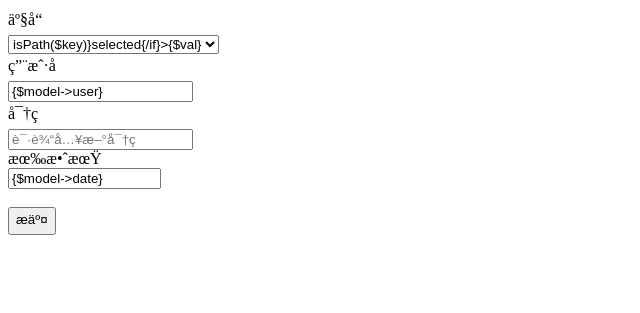
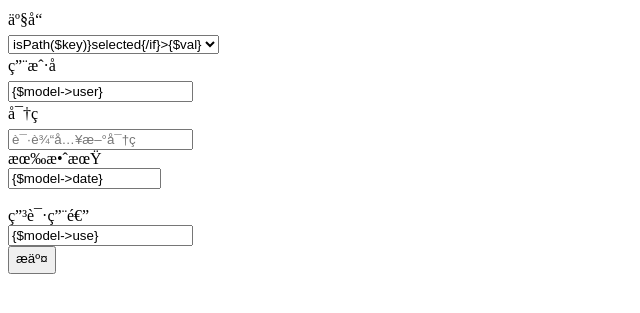
Before and after one commit to shipSun/apache-web, a PHP site: page /DbName/application/htpasswd/view/index/common/create_edit.html in a window 1280 px wide. Shown: the top 313 px of the page, without its empty margins (0-640 px from the left). Run offline with PHP 8.4, Linux system fonts and the light colour scheme.

Commit message:
添加申请用途

```diff
--- a/application/htpasswd/controller/Index.php
+++ b/application/htpasswd/controller/Index.php
@@ -33,6 +33,7 @@
 	        $data['path'] =$request->param('path');
 	        $data['user'] = $request->param('user');
 	        $data['passwd'] = $request->param('passwd');
+	        $data['use'] = $request->param('use');
 	        $data['date'] = strtotime($request->param('date').' 23:59:59');
 	        $ht = new HtpasswdModel($data);
 	        echo $ht->create();
@@ -45,7 +46,6 @@
     	$request = $this->formatID($id);
     	$htpasswdDao = new HtpasswdDao();
     	$userInfo = $htpasswdDao->find($request[2], $request[0]);
-
     	$htpasswdModel = new HtpasswdModel($userInfo);
     	return $this->fetch('edit',['model'=>$htpasswdModel]);
     }
@@ -55,6 +55,7 @@
 	    	$data['path'] =$userPath[0];
 	        $data['user'] = $userPath[2];
 	        $data['passwd'] = $request->param('passwd');
+	        $data['use'] = $request->param('use');
 	        $data['date'] = strtotime($request->param('date').' 23:59:59');
 	        $ht = new HtpasswdModel($data);
 	        echo $ht->create();
--- a/application/htpasswd/dao/redis/HtpasswdDao.php
+++ b/application/htpasswd/dao/redis/HtpasswdDao.php
@@ -36,6 +36,7 @@
 		$data['path'] = $db->hGet($key, 'path');
 		$data['user'] = $db->hGet($key, 'user');
 		$data['passwd'] = $db->hGet($key, 'passwd');
+		$data['use'] = $db->hGet($key, 'use');
 		$data['date'] = $db->hGet($key, 'date');
 		$data['id'] = $db->ZSCORE ($this->key, $key);
 		$data['key'] = $key;
--- a/application/htpasswd/model/HtpasswdModel.php
+++ b/application/htpasswd/model/HtpasswdModel.php
@@ -18,6 +18,7 @@
 		$this->user = '';
 		$this->passwd = '';
 		$this->date = time();
+		$this->use = '';
 	}
     public function create(array $data=[]){
     	if(!empty($data)){
--- a/application/htpasswd/view/index/common/create_edit.html
+++ b/application/htpasswd/view/index/common/create_edit.html
@@ -35,6 +35,12 @@
     </div>
   </div>
   <div class="form-group">
+    <label class="col-sm-2 control-label">申请用途</label>
+    <div class="col-sm-5" style="color:red">
+    <input class="form-control" type="text" value="{$model->use}"  name="use" placeholder="请输入用途">
+    </div>
+  </div>
+  <div class="form-group">
     <div class="col-sm-offset-2 col-sm-10">
       <button type="submit" class="btn btn-default" id="submit">提交</button>
     </div>
--- a/application/htpasswd/view/index/edit.html
+++ b/application/htpasswd/view/index/edit.html
@@ -18,7 +18,7 @@
             url: url,
             type: 'PUT',
             cache: false,
-            data: {"date":$('#form input[name=date]').val(),'passwd':$('#form input[name=passwd]').val()},
+            data: {"date":$('#form input[name=date]').val(),'passwd':$('#form input[name=passwd]').val(),'use':$('#form input[name=use]').val()},
         }).done(function(res) {
             alert(res);
            window.location.href="{:url('/htpasswd',[],'','www')}";
--- a/application/htpasswd/view/index/list.html
+++ b/application/htpasswd/view/index/list.html
@@ -5,6 +5,7 @@
         <th>编号</th>
         <th>用户名</th>
         <th>项目</th>
+        <th>用途</th>
         <th>时间</th>
         <th>操作</th>
     </tr>
@@ -13,6 +14,7 @@
         <th>{++$key}</th>
         <td>{$val['user']}</td>
         <td>{:getPathName($val['path'])}</td>
+        <td>{:isset($val['use']) ? $val['use'] : ''}</td>
         <td>{:date('Y-m-d', $val['date'])}</td>
         <td><a href="{:url('/htpasswd')}/{$val['key']}/edit">编辑</a>&nbsp;&nbsp;<a href="javascript:void(0)" class="delete" data-id="{$val['key']}">删除</a></td>
     </tr>
```
Also changed, not shown: README.md.
